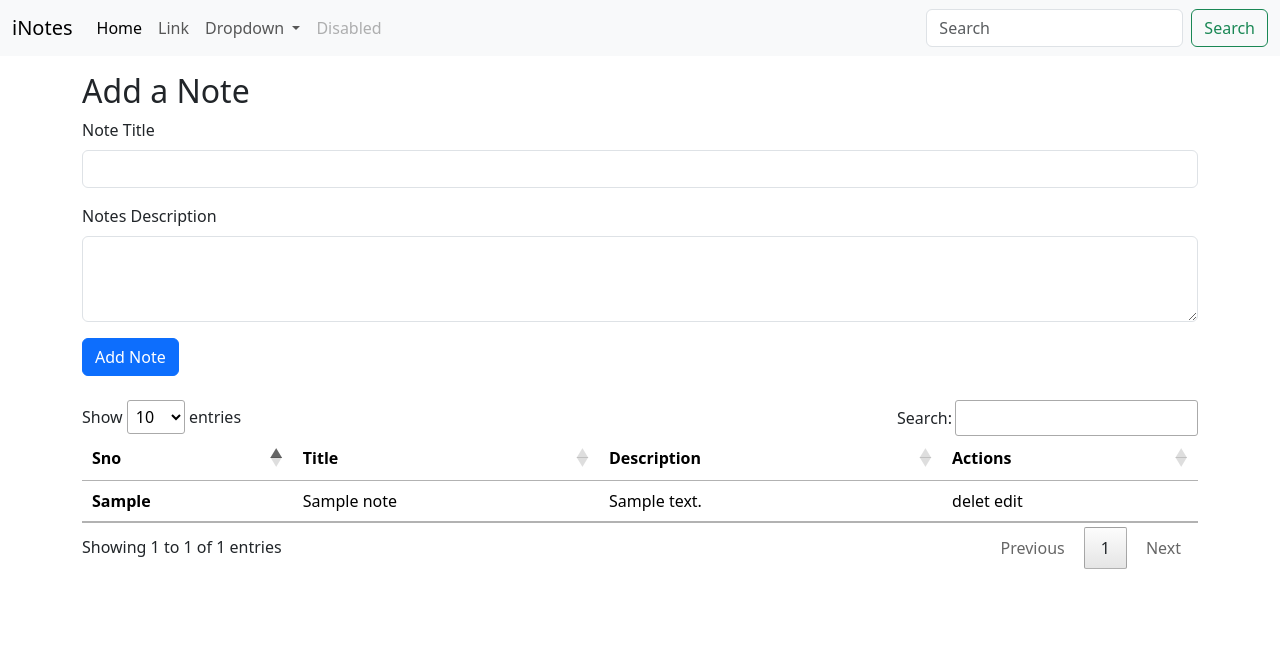
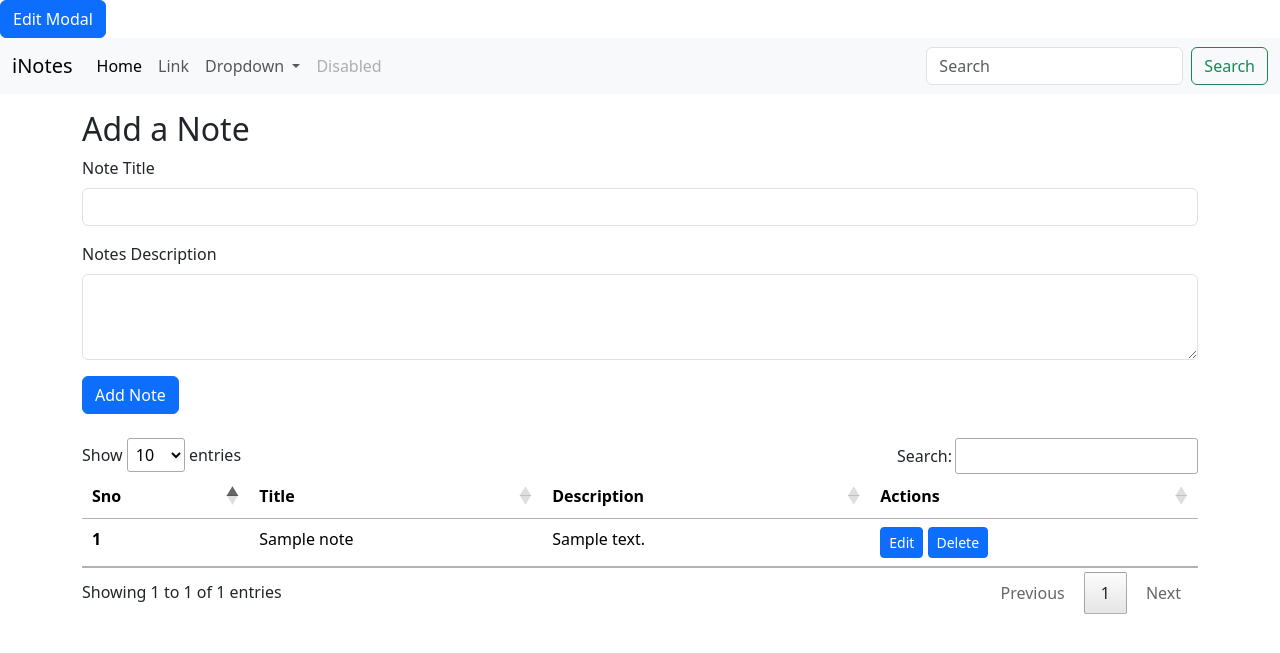
Before and after one commit to Shashwatraj91/To-do-list, a PHP site: page /index.php in a window 1280 px wide. Shown: the top 653 px of the page. Run offline with PHP 8.4, Linux system fonts and the light colour scheme; tables that the repository leaves empty or names only in its code hold one stand-in row (values such as "Sample post"); some libraries are stand-ins or nearby versions.

Commit message:
update the note

```diff
--- a/index.php
+++ b/index.php
@@ -9,6 +9,15 @@
     die("sorry we failed to connect: "+mysqli_connect_error());
   }
   if($_SERVER['REQUEST_METHOD']=='POST'){
+    if(isset($_POST['snoEdit'])){
+      //update the record
+      $sno=$_POST['snoEdit'];
+      $title=$_POST['titleEdit'];
+      $desc=$_POST['descEdit'];
+      $sql="UPDATE `notes` SET `title` = '$title' , `desc` = '$desc' WHERE `notes`.`sno` = $sno ";
+      $result=mysqli_query($conn,$sql);
+    }
+    else{
       $title=$_POST['title'];
       $desc=$_POST['desc'];
       $sql="INSERT INTO `notes` (`title`, `desc`, `time`) VALUES ('$title', '$desc', current_timestamp())";
@@ -19,6 +28,8 @@
       else{
         echo "error";
       }
+    }
+
   }
 ?>
 
@@ -32,8 +43,90 @@
     <link href="https://cdn.jsdelivr.net/npm/bootstrap@5.3.3/dist/css/bootstrap.min.css" rel="stylesheet" integrity="sha384-QWTKZyjpPEjISv5WaRU9OFeRpok6YctnYmDr5pNlyT2bRjXh0JMhjY6hW+ALEwIH" crossorigin="anonymous">
 
     <link rel="stylesheet" href="//cdn.datatables.net/2.1.0/css/dataTables.dataTables.min.css">
+
   </head>
   <body>
+    <!-- Button trigger modal -->
+<!-- <button type="button" class="btn btn-primary" data-bs-toggle="modal" data-bs-target="#editModal">
+  Edit Modal
+</button>
+
+
+<!-- Modal -->
+<!-- <div class="modal fade" id="editModal" tabindex="-1" aria-labelledby="editModalLabel" aria-hidden="true">
+  <div class="modal-dialog">
+    <div class="modal-content">
+      <div class="modal-header">
+        <h1 class="modal-title fs-5" id="editModalLabel">Modal title</h1>
+        <button type="button" class="btn-close" data-bs-dismiss="modal" aria-label="Close"></button>
+      </div>
+      <div class="modal-body">
+      <form action="/TO-DO-LIST/index.php" method="post">
+              <div class="my-3">
+                  <h2>Add a Note</h2>
+                  <label for="title" class="form-label">Note Title</label>
+                  <input type="text" class="form-control" id="title" name="title" aria-describedby="emailHelp">
+
+              </div>
+              <div class="mb-3">
+                  <div class="mb-3">
+                      <label for="desc" class="form-label">Notes Description</label>
+                      <textarea class="form-control" id="exampleFormControlTextarea1" name="desc" rows="3"></textarea>
+                  </div>
+              </div>
+              <!-- <div class="mb-3 form-check">
+              </div> -->
+              <!-- <button type="submit" class="btn btn-primary">Update Note</button>
+        </form>
+      </div>
+      <div class="modal-footer">
+        <button type="button" class="btn btn-secondary" data-bs-dismiss="modal">Close</button>
+        <button type="button" class="btn btn-primary">Save changes</button>
+      </div>
+    </div>
+  </div>
+</div>  -->
+<!-- Button trigger modal -->
+<button type="button" class="btn btn-primary" data-bs-toggle="modal" data-bs-target="#editModal">
+  Edit Modal
+</button>
+
+
+<!-- Modal -->
+<div class="modal fade" id="editModal" tabindex="-1" aria-labelledby="editModalLabel" aria-hidden="true">
+  <div class="modal-dialog">
+    <div class="modal-content">
+      <div class="modal-header">
+        <h1 class="modal-title fs-5" id="editModalLabel">Edit this Note</h1>
+        <button type="button" class="btn-close" data-bs-dismiss="modal" aria-label="Close"></button>
+      </div>
+      <div class="modal-body">
+        <form action="/TO-DO-LIST/index.php" method="post">
+                <div class="my-3">
+                    <h2>Add a Note</h2>
+                    <input type="hidden" name="snoEdit" id="snoEdit">
+                    <label for="title" class="form-label">Note Title</label>
+                    <input type="text" class="form-control" id="titleEdit" name="titleEdit" aria-describedby="emailHelp">
+
+                </div>
+                <div class="mb-3">
+                    <div class="mb-3">
+                        <label for="descEdit" class="form-label">Notes Description</label>
+                        <textarea class="form-control" id="descEdit" name="descEdit" rows="3"></textarea>
+                    </div>
+                </div>
+                <!-- <div class="mb-3 form-check">
+                </div> -->
+                <button type="submit" class="btn btn-primary">Update Note</button>
+          </form>
+        </div>
+      <div class="modal-footer">
+        <button type="button" class="btn btn-secondary" data-bs-dismiss="modal">Close</button>
+        <button type="button" class="btn btn-primary">Save changes</button>
+      </div>
+    </div>
+  </div>
+</div>
     <nav class="navbar navbar-expand-lg bg-body-tertiary">
   <div class="container-fluid">
     <a class="navbar-brand" href="#">iNotes</a>
@@ -118,16 +211,17 @@
       <?php
         $sql="SELECT * FROM `notes`";
         $result = mysqli_query($conn,$sql);
+        $sno=0;
         while($row=mysqli_fetch_assoc($result)){
+          $sno=$sno+1;
           echo "<tr>
-          <th scope='row'>".$row["sno"]."</th>
+          <th scope='row'>".$sno."</th>
           <td>".$row["title"]."</td>
           <td>".$row["desc"]."</td>
-          <td>delet edit</td>
+          <td><button class='edit btn btn-sm btn-primary' id=".$row['sno'].">Edit</button> <button class='btn btn-sm btn-primary'>Delete</button></td>
         </tr>";
         }
       ?>
-
   </tbody>
 </table>
 
@@ -141,5 +235,21 @@
         $('#myTable').DataTable();
       });
     </script>
+    <script>
+      edits=document.getElementsByClassName('edit');
+      Array.from(edits).forEach((element)=>{
+        element.addEventListener("click",(e)=>{
+          tr=e.target.parentNode.parentNode;
+          title=tr.getElementsByTagName('td')[0].innerText;
+          desc=tr.getElementsByTagName('td')[1].innerText;
+          titleEdit.value=title;
+          descEdit.value=desc;
+          snoEdit.value=e.target.id;
+          console.log(e.target.id);
+          // const myModalAlternative = new bootstrap.Modal('#editModal', options);
+          $('#editModal').modal('toggle');
+        })
+      })
+    </script>
   </body>
 </html>
```
Lines whose indentation alone changed are shown as unchanged.
